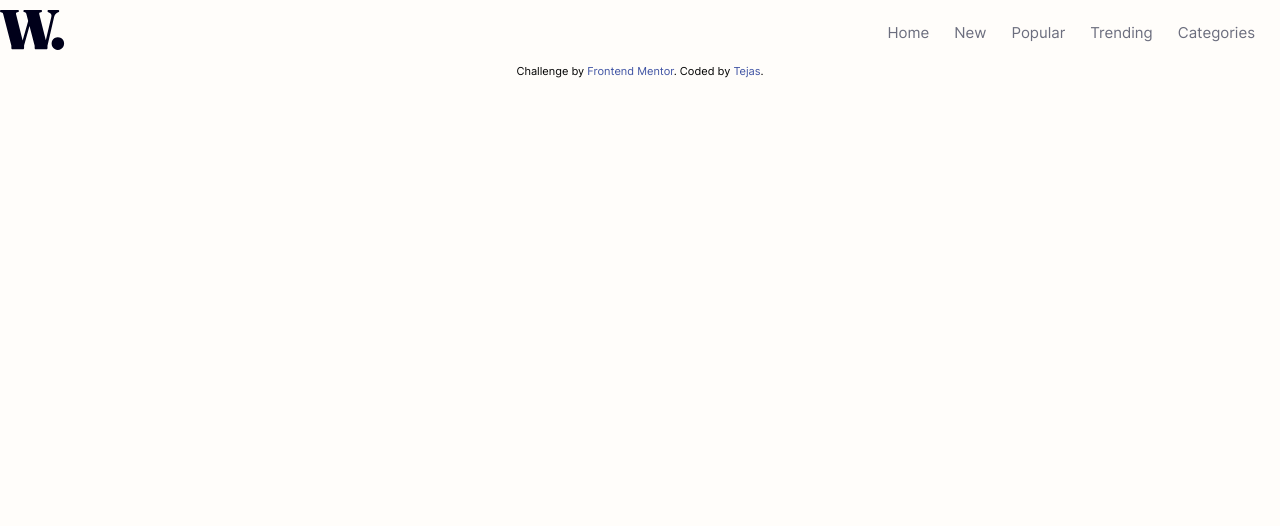
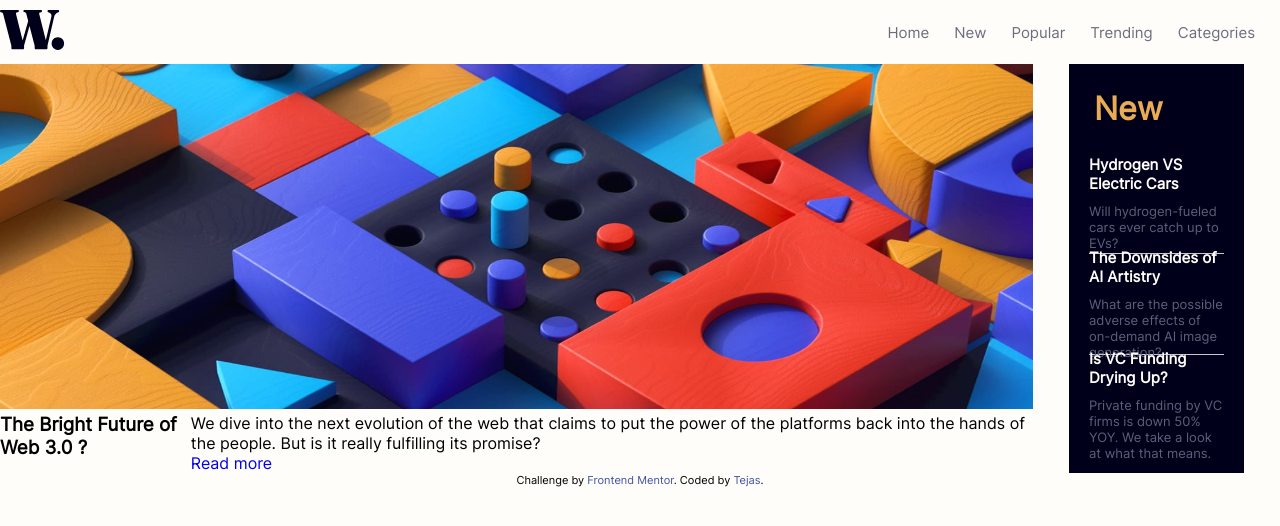
Before and after one commit to ProTejas/news-home-page, a plain HTML site: page index.html in a window 1280 px wide. Drawn offline with Linux system fonts and the light colour scheme.

Commit message:
css added

```diff
--- a/index.html
+++ b/index.html
@@ -45,7 +45,7 @@
           </ul>
         </nav>
       </div>
-      <div class="nav-list-div-mob d-none">
+      <div class="nav-list-div-mob ">
         <nav class="nav">
           <ul class="nav-list">
             <li><a href="#">Home</a></li>
@@ -57,6 +57,46 @@
         </nav>
       </div>
     </header>
+  </section>
+
+  <section class="container">
+    <article>
+      <div>
+        <div>
+          <img src="/assets/images/image-web-3-desktop.jpg" alt="desktop-image" class="desk-img">
+        </div>
+        <div class="containt">
+          <div>
+            <h1> The Bright Future of Web 3.0 ?</h1>
+          </div>
+          <div>
+            <p> We dive into the next evolution of the web that claims to put the power of the platforms back into the
+              hands
+              of the
+              people.
+              But is it really fulfilling its promise?</p>
+            <a href="#">Read more</a>
+          </div>
+        </div>
+      </div>
+      <div class="newsBox">
+        <h1>New</h1>
+        <div class="news-content">
+          <div class="content-box">
+            <h3> Hydrogen VS Electric Cars</h3>
+            <p> Will hydrogen-fueled cars ever catch up to EVs?</p>
+          </div>
+          <div class="content-box">
+            <h3>The Downsides of AI Artistry</h3>
+            <p>What are the possible adverse effects of on-demand AI image generation?</p>
+          </div>
+          <div class="content-box">
+            <h3> Is VC Funding Drying Up?</h3>
+            <p>Private funding by VC firms is down 50% YOY. We take a look at what that means.</p>
+          </div>
+        </div>
+      </div>
+    </article>
   </section>
 
 
--- a/js/script.js
+++ b/js/script.js
@@ -1,9 +1,8 @@
 let menuClick = document.querySelector('.menu');
 menuClick.addEventListener('click', function () {
     let getClass = document.querySelector('.nav-list-div-mob').classList;
-    if (getClass[1] == "d-none") {
+    getClass.toggle('nav-show')
+    if (getClass[1] === 'd-none') {
         getClass.remove('d-none');
-    } else {
-        getClass.add('d-none');
     }
 })
--- a/style/pageCSS.css
+++ b/style/pageCSS.css
@@ -31,6 +31,57 @@
     display: none;
 }
 
+article {
+    display: flex;
+}
+
+.containt {
+    display: flex;
+}
+
+.desk-img {
+    width: 1033px;
+    height: 345px;
+}
+
+.newsBox {
+    margin: 0px 36px;
+    background-color: hsl(240, 100%, 5%);
+}
+
+.newsBox h1 {
+    color: hsl(35, 77%, 62%);
+    margin: 25px;
+    font-size: 32px;
+}
+
+.news-content {
+    max-height: 100%;
+
+    margin: 0 20px;
+}
+
+.news-content h3 {
+    color: hsl(36, 100%, 99%);
+    padding-bottom: 10px;
+    font-size: 15px;
+}
+
+.news-content p {
+    color: hsl(236, 13%, 42%);
+    font-size: 13px;
+}
+.content-box{
+    height: 100px;
+    display: flex;
+    flex-direction: column;
+    justify-content: center;
+    border-bottom: 1px solid hsl(233, 8%, 79%);
+}
+.content-box:nth-child(3){
+    border: none;
+}
+
 @media (max-width:550px) {
     .logo-image-div {
         margin: 15px;
@@ -45,6 +96,9 @@
         position: absolute;
         top: 0;
         right: 0;
+        transform: translateX(100%);
+        transition: 0.5s ease-in-out;
+
     }
 
     .nav {
@@ -80,4 +134,10 @@
         color: black;
         font-weight: 600;
     }
+
+    .nav-show {
+        transform: translateX(0);
+        transition: 0.5s ease-in-out;
+    }
+
 }
```
